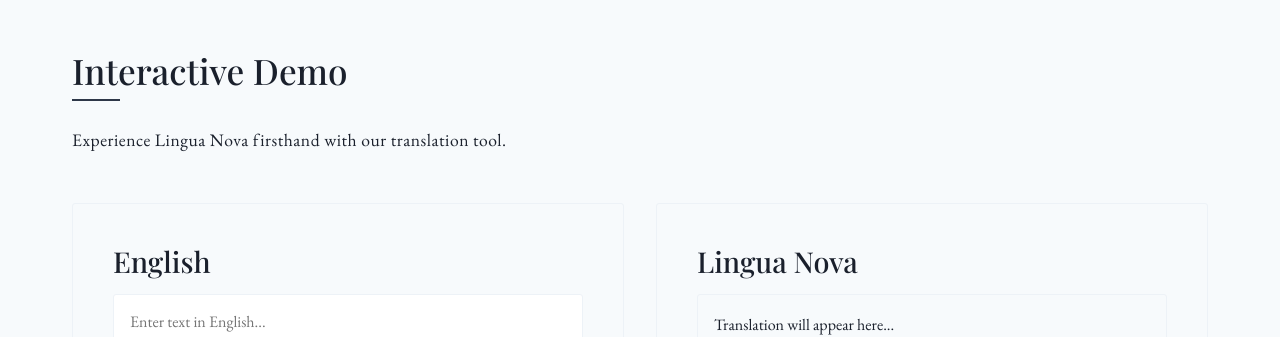
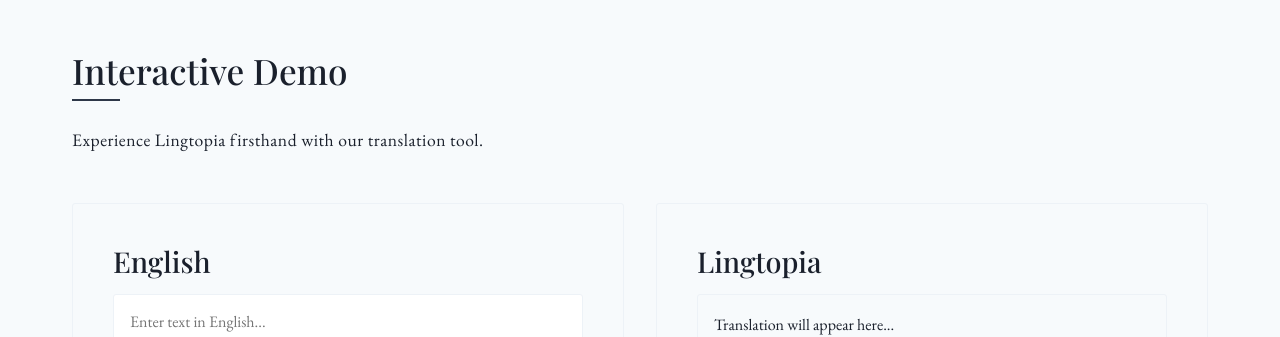
Before and after one commit to lingtopia/lingtopia, a plain HTML site: page index.html in a window 1280 px wide. Shown: the part 2720-3057 px from the top of the page. Drawn offline with nearby package versions, Linux system fonts and the light colour scheme.

Commit message:
Update index.html

```diff
--- a/index.html
+++ b/index.html
@@ -90,14 +90,14 @@
         <section id="demo" class="alt-background section-padding">
             <div class="container">
                 <h2>Interactive Demo</h2>
-                <p class="lead">Experience Lingua Nova firsthand with our translation tool.</p>
+                <p class="lead">Experience Lingtopia firsthand with our translation tool.</p>
                 <div class="translator-container">
                     <div class="translator-box">
                         <h3>English</h3>
                         <textarea id="source-text" class="translator-input" placeholder="Enter text in English..."></textarea>
                     </div>
                     <div class="translator-box">
-                        <h3>Lingua Nova</h3>
+                        <h3>Lingtopia</h3>
                         <div id="target-text" class="translator-output">Translation will appear here...</div>
                     </div>
                 </div>
```
